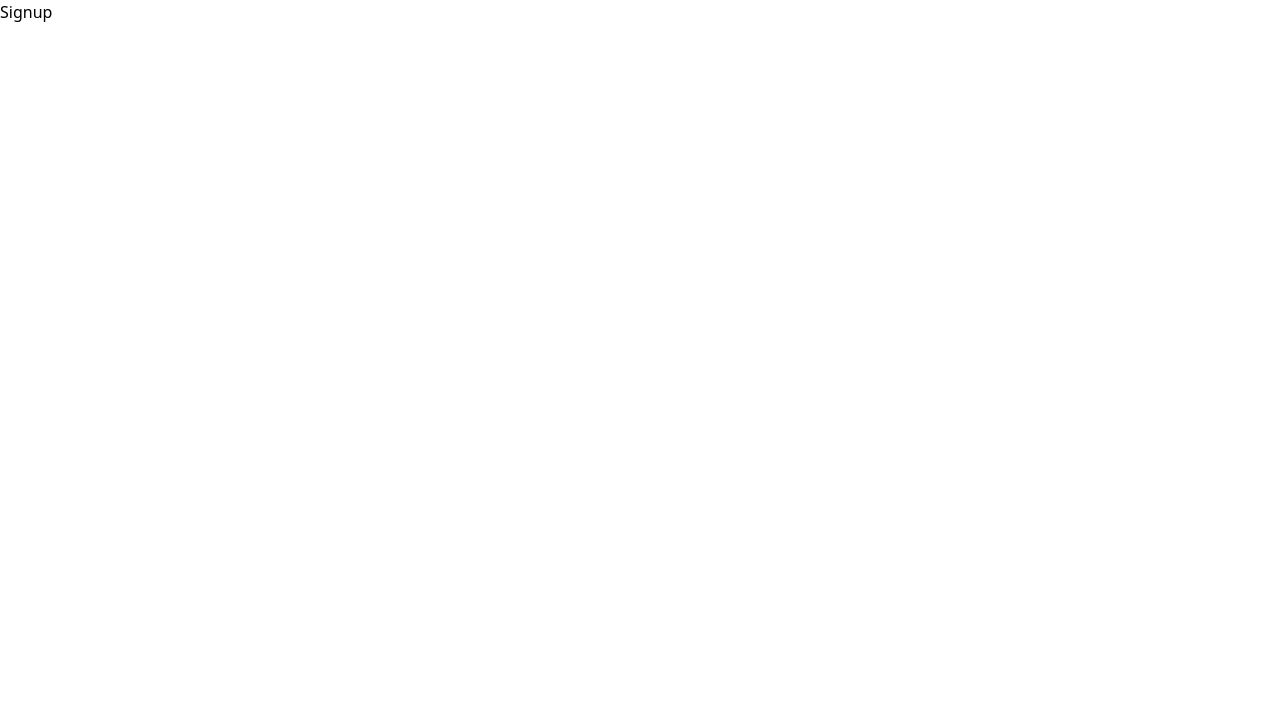
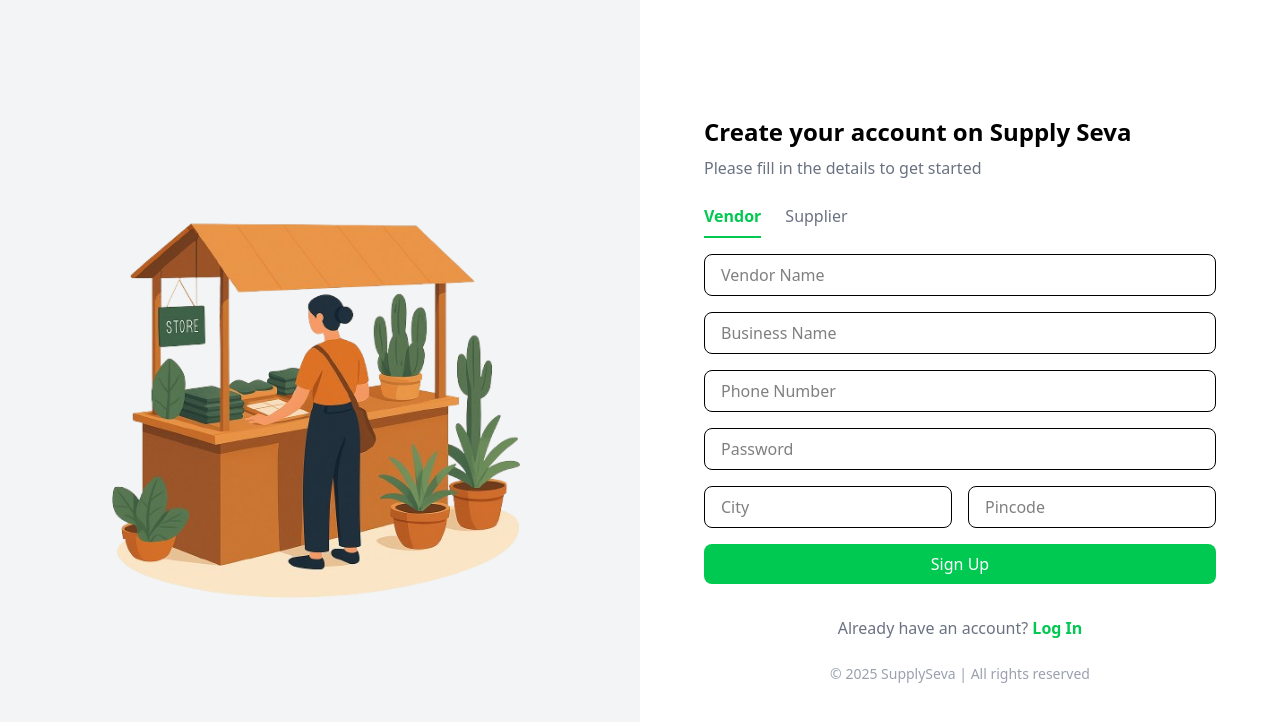
Before and after one commit to Chirag1724/SupplySeva, a React (Vite) app: page /signup in a window 1280 px wide. Shown: the top 722 px of the page. Built offline with nearby package versions, Linux system fonts and the light colour scheme.

Commit message:
Signup page

```diff
--- a/pages/Login.jsx
+++ b/pages/Login.jsx
@@ -9,7 +9,7 @@ export default function Login() {
       <div className="w-1/2 bg-gray-100 flex items-center justify-center">
         <img
           src="loginimg.png"
-          alt="Street Vendor"
+          alt="Login Illustration"
           className="max-w-md"
         />
       </div>
@@ -47,25 +47,16 @@ export default function Login() {
 
         {/* Form */}
         <form className="space-y-4">
-          <div>
-            <label className="block text-gray-700 mb-1">
-              Mobile number or Email
-            </label>
           <input
             type="text"
-              placeholder="Enter your mobile number or email"
+            placeholder={role === "vendor" ? "Vendor Email or Phone" : "Supplier Email or Phone"}
             className="w-full border rounded-lg px-4 py-2 focus:outline-none focus:ring-2 focus:ring-green-400"
           />
-          </div>
-
-          <div>
-            <label className="block text-gray-700 mb-1">Password or OTP</label>
           <input
             type="password"
-              placeholder="Enter your password or OTP"
+            placeholder="Password"
             className="w-full border rounded-lg px-4 py-2 focus:outline-none focus:ring-2 focus:ring-green-400"
           />
-          </div>
 
           <div className="flex justify-between items-center text-sm text-gray-500">
             <label className="flex items-center">
@@ -81,27 +72,22 @@ export default function Login() {
             type="submit"
             className="w-full bg-green-500 text-white py-2 rounded-lg hover:bg-green-600"
           >
-            Login
+            Log In
           </button>
 
+          {/* OR Divider */}
           <div className="flex items-center my-4">
             <hr className="flex-1" />
             <span className="mx-4 text-gray-400">OR</span>
             <hr className="flex-1" />
           </div>
 
-          <button
-            type="button"
-            className="w-full border py-2 rounded-lg flex justify-center items-center hover:bg-gray-50"
-          >
-            Continue with Google
-          </button>
         </form>
 
         <p className="text-center text-gray-500 mt-6">
           Don’t have an account?{" "}
           <a href="/signup" className="text-green-500 font-semibold">
-            Sign up
+            Sign Up
           </a>
         </p>
 
--- a/pages/Signup.jsx
+++ b/pages/Signup.jsx
@@ -1,7 +1,166 @@
-import React from 'react'
+import React, { useState } from "react";
 
 export default function Signup() {
+  const [role, setRole] = useState("vendor");
+
   return (
-    <div>Signup</div>
-  )
+    <div className="flex h-screen">
+      {/* Left Image Section */}
+      <div className="w-1/2 h-screen bg-gray-100 flex items-center justify-center">
+        <img
+          src="loginimg.png"
+          alt="Sign Up Illustration"
+          className="max-w-md"
+        />
+      </div>
+
+      {/* Right Form Section */}
+      <div className="w-1/2 flex flex-col justify-center px-16">
+        <h1 className="text-2xl font-bold mb-2">Create your account on Supply Seva</h1>
+        <p className="text-gray-500 mb-6">
+          Please fill in the details to get started
+        </p>
+
+        {/* Role Toggle */}
+        <div className="flex gap-6 mb-4">
+          <button
+            onClick={() => setRole("vendor")}
+            className={`pb-2 border-b-2 ${
+              role === "vendor"
+                ? "border-green-500 text-green-500 font-semibold"
+                : "border-transparent text-gray-500"
+            }`}
+          >
+            Vendor
+          </button>
+          <button
+            onClick={() => setRole("supplier")}
+            className={`pb-2 border-b-2 ${
+              role === "supplier"
+                ? "border-green-500 text-green-500 font-semibold"
+                : "border-transparent text-gray-500"
+            }`}
+          >
+            Supplier
+          </button>
+        </div>
+
+        {/* Form */}
+        <form className="space-y-4">
+          {role === "vendor" ? (
+            <>
+              <input
+                type="text"
+                placeholder="Vendor Name"
+                className="w-full border rounded-lg px-4 py-2 focus:outline-none focus:ring-2 focus:ring-green-400"
+              />
+              <input
+                type="text"
+                placeholder="Business Name"
+                className="w-full border rounded-lg px-4 py-2 focus:outline-none focus:ring-2 focus:ring-green-400"
+              />
+              <input
+                type="text"
+                placeholder="Phone Number"
+                className="w-full border rounded-lg px-4 py-2 focus:outline-none focus:ring-2 focus:ring-green-400"
+              />
+              <input
+                type="password"
+                placeholder="Password"
+                className="w-full border rounded-lg px-4 py-2 focus:outline-none focus:ring-2 focus:ring-green-400"
+              />
+              <div className="flex gap-4">
+                <input
+                  type="text"
+                  placeholder="City"
+                  className="w-1/2 border rounded-lg px-4 py-2 focus:outline-none focus:ring-2 focus:ring-green-400"
+                />
+                <input
+                  type="text"
+                  placeholder="Pincode"
+                  className="w-1/2 border rounded-lg px-4 py-2 focus:outline-none focus:ring-2 focus:ring-green-400"
+                />
+              </div>
+
+            </>
+          ) : (
+            <>
+                <input
+                  type="Supplier"
+                  placeholder="Supplier Name"
+                  className="w-full border rounded-lg px-4 py-2 focus:outline-none focus:ring-2 focus:ring-green-400"
+                />
+              <input
+                type="text"
+                placeholder="Business Name"
+                className="w-full border rounded-lg px-4 py-2 focus:outline-none focus:ring-2 focus:ring-green-400"
+              />
+              <input
+                type="text"
+                placeholder="Phone Number"
+                className="w-full border rounded-lg px-4 py-2 focus:outline-none focus:ring-2 focus:ring-green-400"
+              />
+              <input
+                type="password"
+                placeholder="Password"
+                className="w-full border rounded-lg px-4 py-2 focus:outline-none focus:ring-2 focus:ring-green-400"
+              />
+              <div className="flex gap-4">
+                <input
+                  type="text"
+                  placeholder="City"
+                  className="w-1/2 border rounded-lg px-4 py-2 focus:outline-none focus:ring-2 focus:ring-green-400"
+                />
+                <input
+                  type="text"
+                  placeholder="Pincode"
+                  className="w-1/2 border rounded-lg px-4 py-2 focus:outline-none focus:ring-2 focus:ring-green-400"
+                />
+              </div>
+              <input
+                type="text"
+                placeholder="FSSAI No."
+                className="w-full border rounded-lg px-4 py-2 focus:outline-none focus:ring-2 focus:ring-green-400"
+              />
+             <div class="w-full">
+            <label
+                for="fssai"
+                class="block text-gray-700 font-semibold mb-2"
+            >
+                Upload FSSAI Certificate
+            </label>
+            <input
+                id="fssai"
+                type="file"
+                class="w-full text-gray-700 bg-white border border-gray-300 rounded-lg cursor-pointer
+                    px-4 py-2 focus:outline-none focus:ring-2 focus:ring-green-400 file:mr-4 file:py-2
+                    file:px-4 file:rounded-lg file:border-0 file:text-sm file:font-semibold
+                    file:bg-green-500 file:text-white hover:file:bg-green-600"
+            />
+            </div>
+
+            </>
+          )}
+
+          <button
+            type="submit"
+            className="w-full bg-green-500 text-white py-2 rounded-lg hover:bg-green-600"
+          >
+            Sign Up
+          </button>
+
+          <p className="text-center text-gray-500 mt-4">
+            Already have an account?{" "}
+            <a href="/login" className="text-green-500 font-semibold">
+              Log In
+            </a>
+          </p>
+
+          <p className="text-center text-gray-400 text-sm mt-6">
+            © 2025 SupplySeva | All rights reserved
+          </p>
+        </form>
+      </div>
+    </div>
+  );
 }
```
Lines whose indentation alone changed are shown as unchanged.
